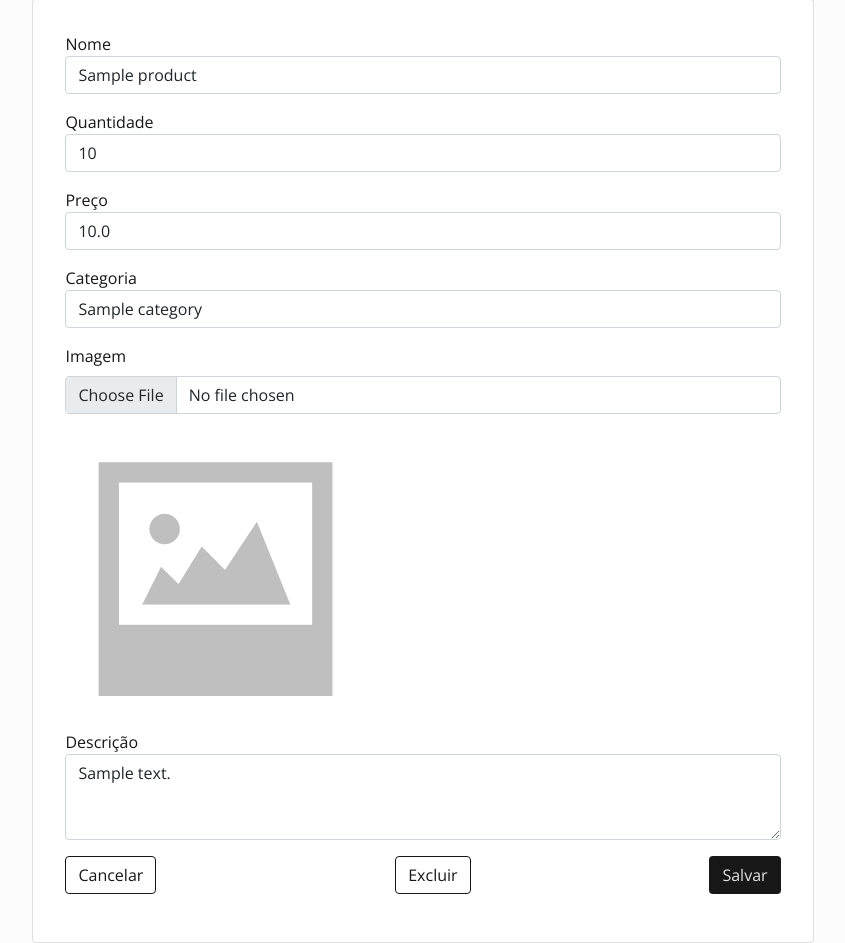
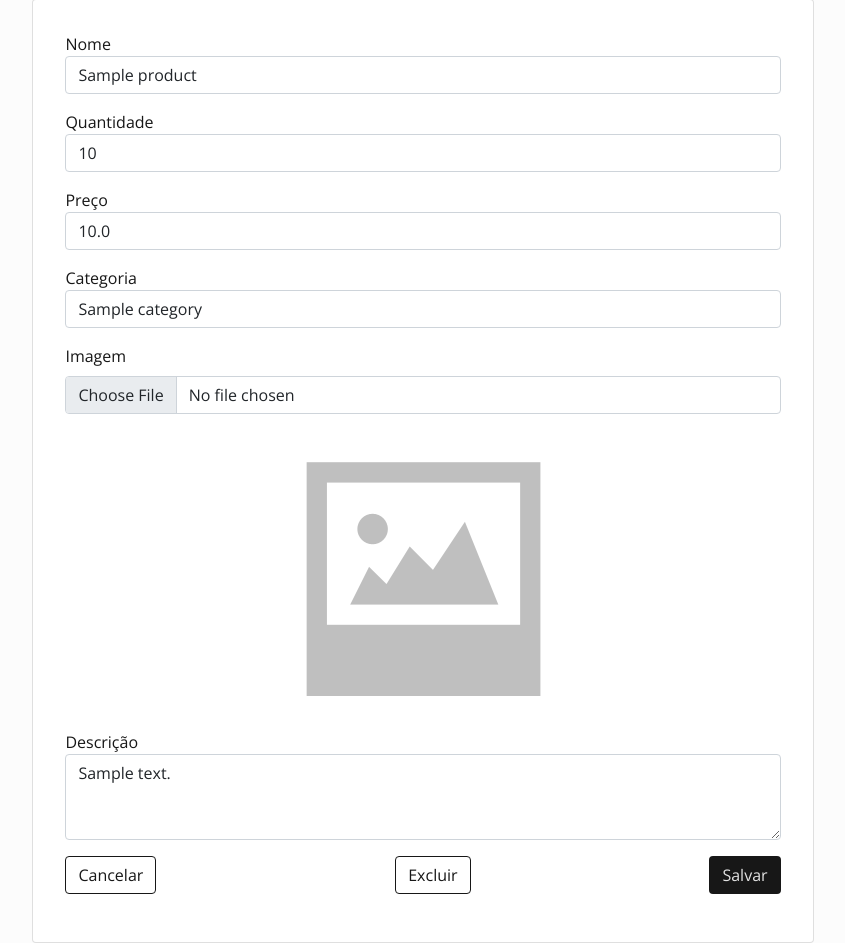
Before and after one commit to JhonathaNunes/hamburgueria-heat, a Flask app: page /admin/product/1 in a window 1280 px wide. Shown: the part 234-1177 px from the top of the page, without its empty margins (217-1062 px from the left). Run offline with Flask 2, Linux system fonts and the light colour scheme; a user stored in the database is signed in; tables that the repository leaves empty hold one stand-in row (values such as "Sample post"); parts of the project's set-up code (start-up, migrations or seed data) failed here and were passed over.

Commit message:
Add image preview on select and style image preview

```diff
--- a/app/product/templates/product_form.j2
+++ b/app/product/templates/product_form.j2
@@ -2,6 +2,12 @@
 {% if product %}
     {% block aditional_header %}
     <script>
+        window.addEventListener('DOMContentLoaded', function() {
+            if (!document.getElementById('img-preview').src) {
+                document.getElementById('preview-container').style.display = "none";
+            }
+        });
+
         function deleteProduct() {
             if (!confirm("Você tem certeza?")) return;
             xhr = new XMLHttpRequest();
@@ -16,6 +22,15 @@
                 }
             };
             xhr.send();
+        }
+
+        function createURL(input) {
+            if (input.files && input.files[0]) {
+                document.getElementById('img-preview').src = URL.createObjectURL(input.files[0]);
+                document.getElementById('preview-container').style.display = "block";
+            } else {
+                document.getElementById('preview-container').style.display = "none";
+            }
         }
     </script>
     {% endblock %}
@@ -47,14 +62,16 @@
             </select>
         </div>
         <div class="mb-3">
-            <label for="file" class="form-label">Imagem</label>
-            <input class="form-control" type="file" id="file" name="file">
+            <label for="fileInput" class="form-label">Imagem</label>
+            <input class="form-control" type="file" id="fileInput" name="file" onchange="createURL(this)">
         </div>
-        {% if product.photo_url %}
-        <div>
-            <img src="{{ url_for('product.download_file', file_id=product.photo_url) }}" alt="{{product.name}}">
+        <div id="preview-container" class="image-preview-container">
+            {% if product.photo_url %}
+                <img id="img-preview" src="{{ url_for('product.download_file', file_id=product.photo_url) }}" class="image-preview" alt="{{product.name}}">
+            {% else %}
+                <img id="img-preview" class="image-preview" alt="preview">
+            {% endif %}
         </div>
-        {% endif %}
         <div class="form-group">
             <label for="description">Descrição</label>
             <textarea class="form-control" id="description" name="description" rows="3" required>{{product.description}}</textarea>
--- a/app/static/style.css
+++ b/app/static/style.css
@@ -122,3 +122,13 @@ h1, h2, h3, h4, h5 {
 .logout-profile-container a:hover {
     background-color: rgba(255, 255, 255, 0.1);
 }
+
+.image-preview-container {
+    width: fit-content;
+    margin: auto;
+}
+
+.image-preview {
+    height: 300px;
+    width: auto;
+}
```
